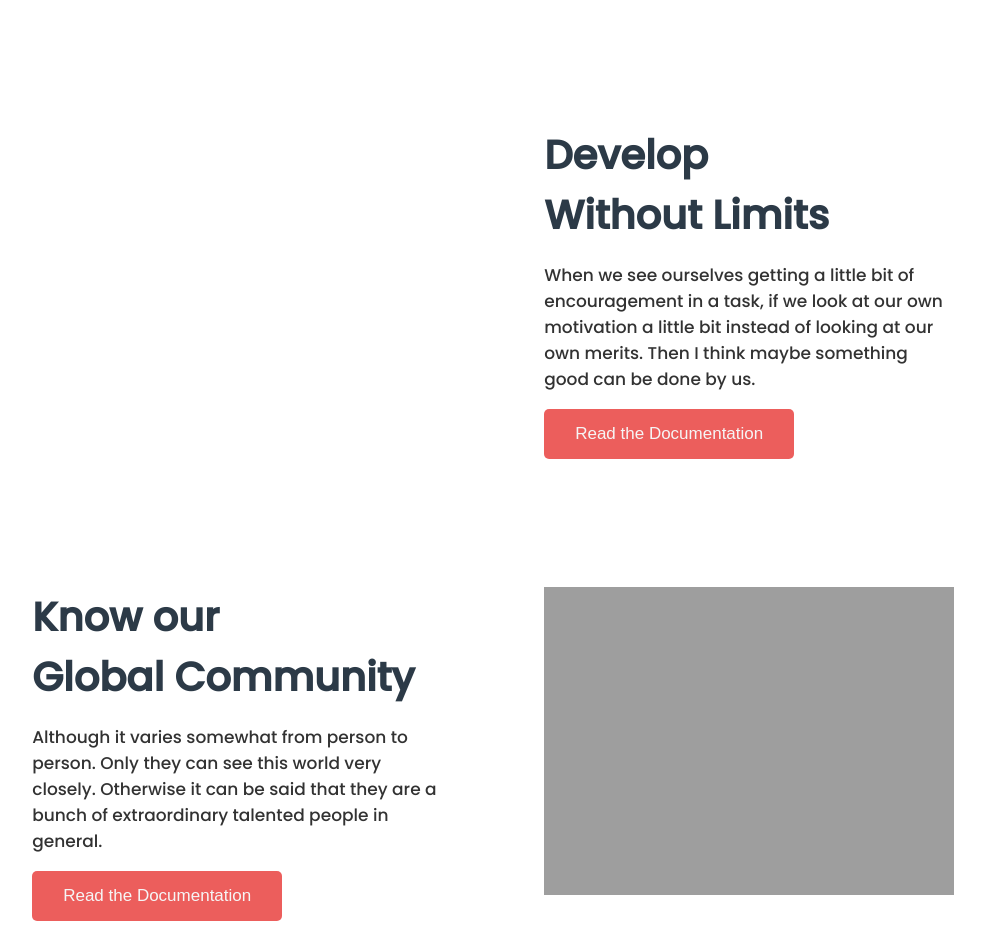
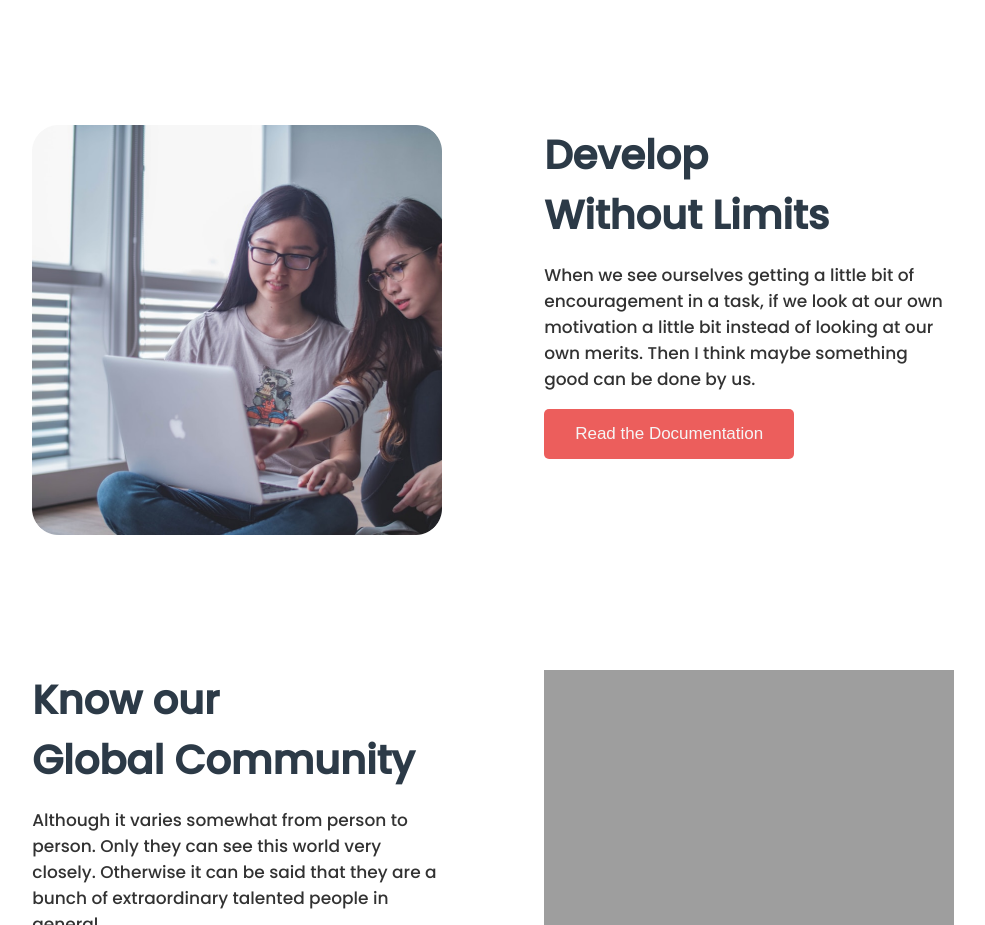
Before and after one commit to AlImran21/my_first_assignment, a plain HTML site: page index.html in a window 1280 px wide. Shown: the part 1352-2277 px from the top of the page, without its empty margins (147-1132 px from the left). Drawn offline with Linux system fonts and the light colour scheme; the site is published under a folder, as on GitHub Pages, so addresses that start at the root find nothing.

Commit message:
dot added

```diff
--- a/index.html
+++ b/index.html
@@ -59,7 +59,7 @@
     <!--third section starts here-->
     <section class="third-section">
         <div class="left-div2">
-            <img src="/images/pictures/coding.png" alt="">
+            <img src="./images/pictures/coding.png" alt="">
         </div>
         <div class="right-div2">
             <h1>Develop</h1>
```
